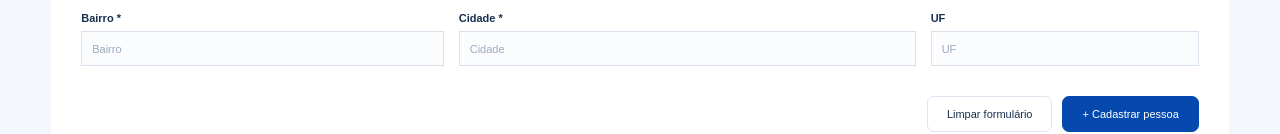
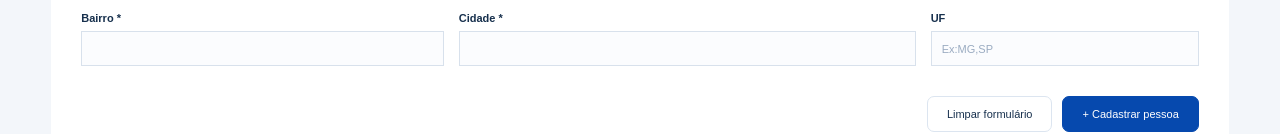
Before and after one commit to joao-pvs/Pagina-de-cadastro, a plain HTML site: page index.html in a window 1280 px wide. Shown: the part 384-518 px from the top of the page. Drawn offline with Linux system fonts and the light colour scheme.

Commit message:
remocão de alguns placeholder

```diff
--- a/index.html
+++ b/index.html
@@ -68,17 +68,17 @@
 
             <div class="bairro">
                 <h3><strong>Bairro *</strong></h3>
-                <input type="text" id="bairro" placeholder="Bairro" required>
+                <input type="text" id="bairro"  required>
             </div>
 
             <div class="cidade">
                 <h3><strong>Cidade *</strong></h3>
-                <input type="text" id="cidade" placeholder="Cidade" required>
+                <input type="text" id="cidade"  required>
             </div>
 
             <div class="uf">
                 <h3><strong>UF</strong></h3>
-                <input type="text" id="UF" placeholder="UF">
+                <input type="text" id="UF" placeholder="Ex:MG,SP">
             </div>
 
             <div class="botoes">
```
